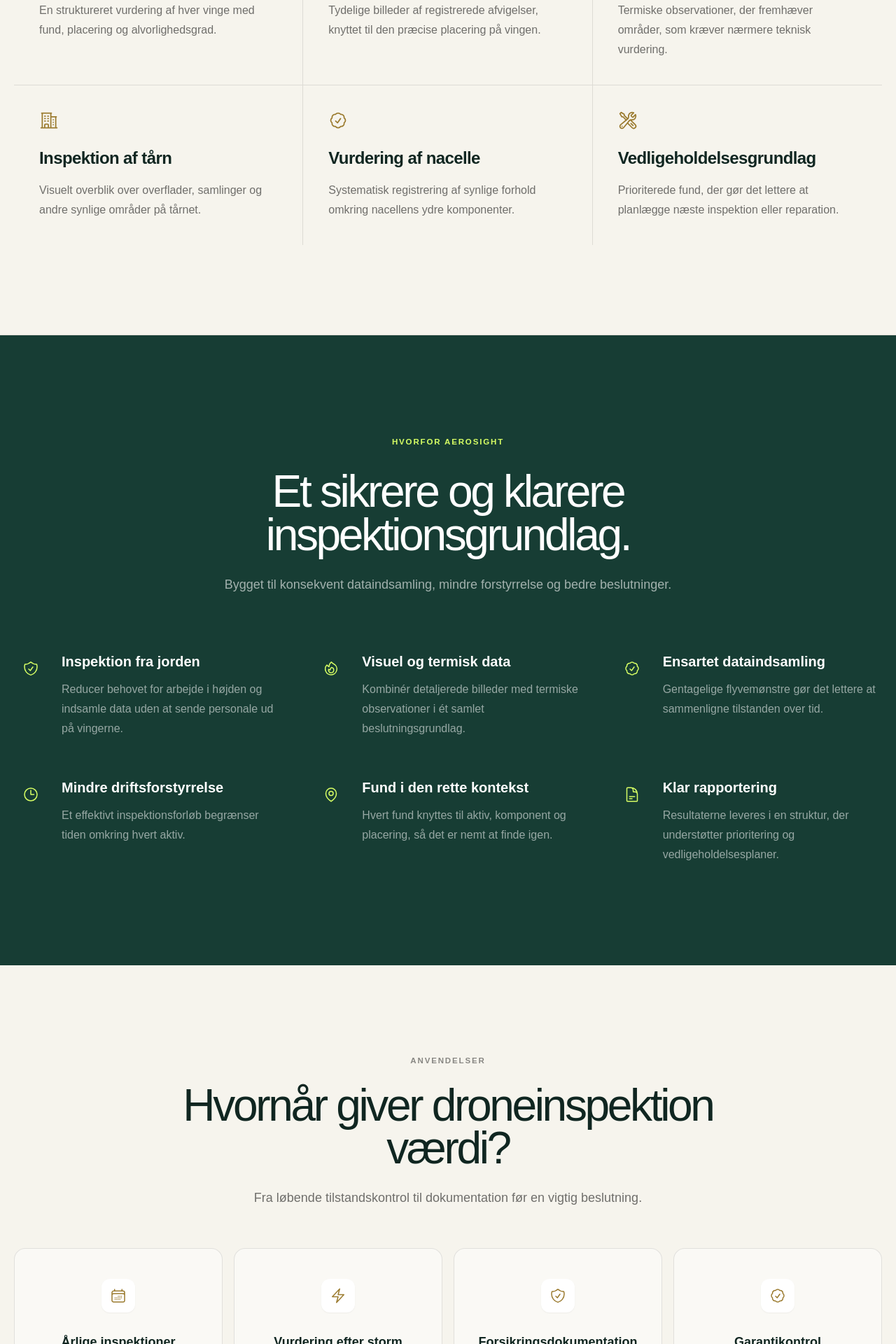
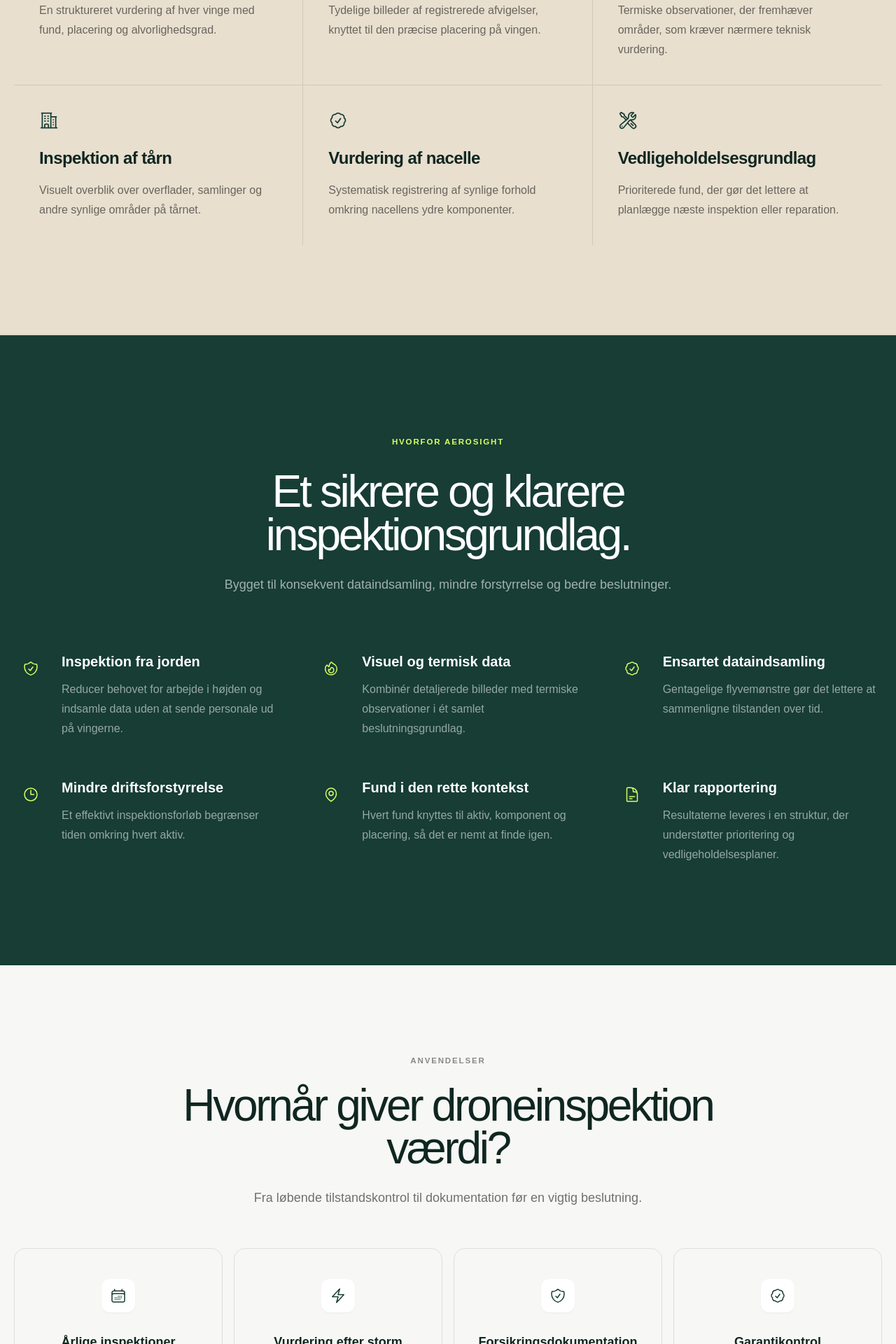
Before and after one commit to oumar969/-AeroSight, a Next.js app: page /da/ in a window 1280 px wide. Shown: the part 3577-5497 px from the top of the page at 70% size. Built offline with nearby package versions, Linux system fonts and the light colour scheme.

Commit message:
Align new sections with AeroSight colors

```diff
--- a/app/[lang]/page.tsx
+++ b/app/[lang]/page.tsx
@@ -82,15 +82,15 @@ export default async function Home({ params }: { params: Promise<{ lang: string
       <div className="mt-20 grid gap-4 md:grid-cols-2">{solutions.map((s,i)=><Link key={s} href={`/${lang}/solutions/${s}/`} className={`group relative min-h-[380px] overflow-hidden rounded-3xl p-7 text-white ${i===0 ? "md:col-span-2 md:min-h-[560px]" : "md:min-h-[440px]"}`}><img src={`${process.env.NEXT_PUBLIC_BASE_PATH ?? ""}/images/${solutionImages[i][0]}`} alt={solutionImages[i][1]} className="absolute inset-0 h-full w-full object-cover transition duration-700 group-hover:scale-[1.025]"/><div className="absolute inset-0 bg-gradient-to-t from-black/85 via-black/10 to-black/15"/><div className="relative flex h-full flex-col justify-end"><div><h3 className="text-4xl font-medium tracking-[-.04em]">{t.ribbon[i]}</h3><p className="mt-4 flex items-center gap-2 text-sm">{lang === "da" ? "Udforsk løsningen" : "Explore solution"}<ArrowRightIcon className="h-4 transition-transform group-hover:translate-x-2"/></p></div></div></Link>)}</div>
     </section>
 
-    <section className="border-y border-black/10 bg-[#f6f4ed] py-24 md:py-32"><div className="shell"><div className="mx-auto max-w-3xl text-center"><p className="eyebrow text-black/45">{lang === "da" ? "Det modtager I" : "What you receive"}</p><h2 className="section-title mt-6">{lang === "da" ? "Leverancer, der kan handles på." : "Deliverables built for action."}</h2><p className="mt-6 text-lg leading-8 text-black/55">{lang === "da" ? "Et samlet datagrundlag til vedligeholdelsesplanlægning, dokumentation og tekniske beslutninger." : "A complete evidence base for maintenance planning, documentation and technical decisions."}</p></div><div className="mt-16 grid md:grid-cols-2 lg:grid-cols-3">{deliverables.map(([Icon,title,body], index)=><article key={title as string} className={`border-black/10 py-9 md:p-9 ${index < 3 ? "border-b" : ""} ${index % 3 !== 2 ? "lg:border-r" : ""}`}><Icon className="h-7 w-7 text-[#9b7b2f]"/><h3 className="mt-6 text-2xl font-semibold tracking-tight">{title as string}</h3><p className="mt-4 leading-7 text-black/55">{body as string}</p></article>)}</div></div></section>
+    <section className="border-y border-black/10 bg-[var(--sand)] py-24 md:py-32"><div className="shell"><div className="mx-auto max-w-3xl text-center"><p className="eyebrow text-black/45">{lang === "da" ? "Det modtager I" : "What you receive"}</p><h2 className="section-title mt-6">{lang === "da" ? "Leverancer, der kan handles på." : "Deliverables built for action."}</h2><p className="mt-6 text-lg leading-8 text-black/55">{lang === "da" ? "Et samlet datagrundlag til vedligeholdelsesplanlægning, dokumentation og tekniske beslutninger." : "A complete evidence base for maintenance planning, documentation and technical decisions."}</p></div><div className="mt-16 grid md:grid-cols-2 lg:grid-cols-3">{deliverables.map(([Icon,title,body], index)=><article key={title as string} className={`border-black/10 py-9 md:p-9 ${index < 3 ? "border-b" : ""} ${index % 3 !== 2 ? "lg:border-r" : ""}`}><Icon className="h-7 w-7 text-[var(--forest)]"/><h3 className="mt-6 text-2xl font-semibold tracking-tight">{title as string}</h3><p className="mt-4 leading-7 text-black/55">{body as string}</p></article>)}</div></div></section>
 
     <section id="why" className="bg-[var(--forest)] py-24 text-white md:py-36"><div className="shell"><div className="mx-auto max-w-4xl text-center"><p className="eyebrow text-[var(--signal)]">{lang === "da" ? "Hvorfor AeroSight" : "Why AeroSight"}</p><h2 className="section-title mt-8">{lang === "da" ? "Et sikrere og klarere inspektionsgrundlag." : "A safer, clearer basis for inspection."}</h2><p className="mt-6 text-lg leading-8 text-white/60">{lang === "da" ? "Bygget til konsekvent dataindsamling, mindre forstyrrelse og bedre beslutninger." : "Built for consistent capture, less disruption and better decisions."}</p></div><div className="mt-20 grid gap-x-12 gap-y-14 md:grid-cols-2 lg:grid-cols-3">{advantages.map(([Icon,title,body])=><article key={title as string} className="grid grid-cols-[auto_1fr] gap-5"><span className="flex h-12 w-12 items-center justify-center rounded-xl bg-white/8"><Icon className="h-6 w-6 text-[var(--signal)]"/></span><div><h3 className="text-xl font-semibold">{title as string}</h3><p className="mt-3 leading-7 text-white/55">{body as string}</p></div></article>)}</div></div></section>
 
-    <section className="bg-[#f6f4ed] py-24 md:py-32"><div className="shell"><div className="mx-auto max-w-4xl text-center"><p className="eyebrow text-black/45">{lang === "da" ? "Anvendelser" : "Applications"}</p><h2 className="section-title mt-6">{lang === "da" ? "Hvornår giver droneinspektion værdi?" : "Where does drone inspection add value?"}</h2><p className="mt-6 text-lg leading-8 text-black/55">{lang === "da" ? "Fra løbende tilstandskontrol til dokumentation før en vigtig beslutning." : "From routine condition monitoring to evidence before an important decision."}</p></div><div className="mt-14 grid gap-4 sm:grid-cols-2 lg:grid-cols-4">{applications.map((title,index)=>{const Icon=applicationIcons[index];return <article key={title} className="flex min-h-48 flex-col items-center justify-center rounded-2xl border border-black/10 bg-white/45 p-7 text-center transition hover:-translate-y-1 hover:bg-white"><span className="flex h-12 w-12 items-center justify-center rounded-xl bg-white shadow-sm"><Icon className="h-6 w-6 text-[#9b7b2f]"/></span><h3 className="mt-7 text-lg font-semibold">{title}</h3></article>})}</div></div></section>
+    <section className="bg-[var(--snow)] py-24 md:py-32"><div className="shell"><div className="mx-auto max-w-4xl text-center"><p className="eyebrow text-black/45">{lang === "da" ? "Anvendelser" : "Applications"}</p><h2 className="section-title mt-6">{lang === "da" ? "Hvornår giver droneinspektion værdi?" : "Where does drone inspection add value?"}</h2><p className="mt-6 text-lg leading-8 text-black/55">{lang === "da" ? "Fra løbende tilstandskontrol til dokumentation før en vigtig beslutning." : "From routine condition monitoring to evidence before an important decision."}</p></div><div className="mt-14 grid gap-4 sm:grid-cols-2 lg:grid-cols-4">{applications.map((title,index)=>{const Icon=applicationIcons[index];return <article key={title} className="flex min-h-48 flex-col items-center justify-center rounded-2xl border border-black/10 bg-[var(--sand)]/45 p-7 text-center transition hover:-translate-y-1 hover:bg-white"><span className="flex h-12 w-12 items-center justify-center rounded-xl bg-white shadow-sm"><Icon className="h-6 w-6 text-[var(--forest)]"/></span><h3 className="mt-7 text-lg font-semibold">{title}</h3></article>})}</div></div></section>
 
     <section id="industries" className="grid min-h-[700px] lg:grid-cols-2"><div className="relative min-h-[500px]"><img src="https://images.unsplash.com/photo-1532601224476-15c79f2f7a51?auto=format&fit=crop&w=1400&q=85" alt={lang === "da" ? "Vindmøllevinger" : "Wind turbine blades"} className="absolute inset-0 h-full w-full object-cover"/></div><div className="flex flex-col justify-between bg-[var(--sand)] p-8 md:p-16"><p className="eyebrow">{lang === "da" ? "Fokusbranche / Vindenergi" : "Focus industry / Wind energy"}</p><div><h2 className="section-title">{lang === "da" ? "Vinger fortæller en historie." : "Blades tell a story."}</h2><p className="mt-7 max-w-xl text-lg leading-8 text-black/60">{lang === "da" ? "Vores model hjælper med at finde tegn på erosion, revner og andre afvigelser, så vedligehold kan planlægges på et bedre grundlag." : "Our model helps identify signs of erosion, cracks and other anomalies, so maintenance can be planned with better evidence."}</p></div></div></section>
 
-    <section id="process" className="bg-[#0d1730] py-24 text-white md:py-32"><div className="shell"><div className="mx-auto max-w-4xl text-center"><p className="eyebrow text-[#cda64d]">{lang === "da" ? "Sådan virker det" : "How it works"}</p><h2 className="section-title mt-7">{lang === "da" ? "Tre enkle skridt til et bedre overblik." : "Three simple steps to a clearer view."}</h2><p className="mt-6 text-lg leading-8 text-white/55">{lang === "da" ? "Fra første afstemning til en rapport, jeres team kan arbejde videre med." : "From the first conversation to a report your team can act on."}</p></div><div className="relative mt-20 grid gap-10 md:grid-cols-3"><div className="absolute left-[16.67%] right-[16.67%] top-8 hidden border-t border-[#cda64d]/60 md:block"/>{threeSteps.map(([number,title,body])=><article key={number} className="relative text-center"><span className="relative z-10 mx-auto flex h-16 w-16 items-center justify-center rounded-full bg-[#cda64d] text-lg font-bold text-[#0d1730]">{number}</span><h3 className="mt-7 text-2xl font-semibold">{title}</h3><p className="mx-auto mt-4 max-w-sm leading-7 text-white/55">{body}</p></article>)}</div><div className="mt-14 text-center"><Link href="#contact" className="inline-flex items-center gap-3 rounded-full bg-[#cda64d] px-7 py-4 font-semibold text-[#0d1730]">{lang === "da" ? "Bestil en inspektion" : "Request an inspection"}<ArrowRightIcon className="h-4"/></Link></div></div></section>
+    <section id="process" className="bg-[var(--ink)] py-24 text-white md:py-32"><div className="shell"><div className="mx-auto max-w-4xl text-center"><p className="eyebrow text-[var(--signal)]">{lang === "da" ? "Sådan virker det" : "How it works"}</p><h2 className="section-title mt-7">{lang === "da" ? "Tre enkle skridt til et bedre overblik." : "Three simple steps to a clearer view."}</h2><p className="mt-6 text-lg leading-8 text-white/55">{lang === "da" ? "Fra første afstemning til en rapport, jeres team kan arbejde videre med." : "From the first conversation to a report your team can act on."}</p></div><div className="relative mt-20 grid gap-10 md:grid-cols-3"><div className="absolute left-[16.67%] right-[16.67%] top-8 hidden border-t border-[var(--signal)]/60 md:block"/>{threeSteps.map(([number,title,body])=><article key={number} className="relative text-center"><span className="relative z-10 mx-auto flex h-16 w-16 items-center justify-center rounded-full bg-[var(--signal)] text-lg font-bold text-[var(--ink)]">{number}</span><h3 className="mt-7 text-2xl font-semibold">{title}</h3><p className="mx-auto mt-4 max-w-sm leading-7 text-white/55">{body}</p></article>)}</div><div className="mt-14 text-center"><Link href="#contact" className="inline-flex items-center gap-3 rounded-full bg-[var(--signal)] px-7 py-4 font-semibold text-[var(--ink)]">{lang === "da" ? "Bestil en inspektion" : "Request an inspection"}<ArrowRightIcon className="h-4"/></Link></div></div></section>
 
     <section id="contact" className="bg-[var(--ink)] py-24 text-white md:py-36"><div className="shell grid gap-16 lg:grid-cols-2"><div><p className="eyebrow text-[var(--signal)]">{t.primary}</p><h2 className="section-title mt-8">{t.quote}</h2><p className="mt-8 max-w-lg text-lg leading-8 text-white/55">{t.quoteText}</p><ArrowDownIcon className="mt-20 h-16 w-16 text-[var(--signal)]"/></div><QuoteForm lang={lang}/></div></section>
 
```
